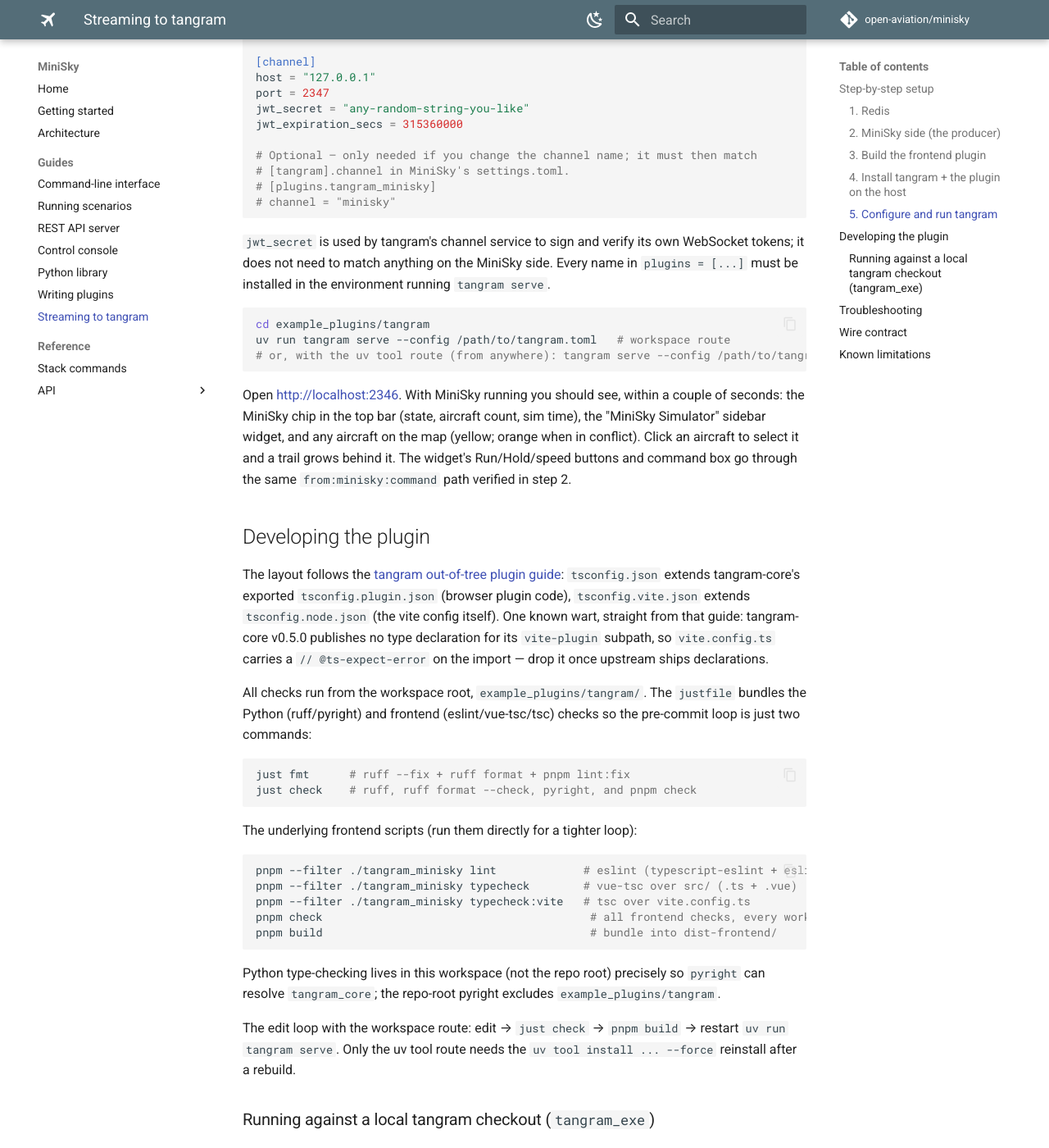
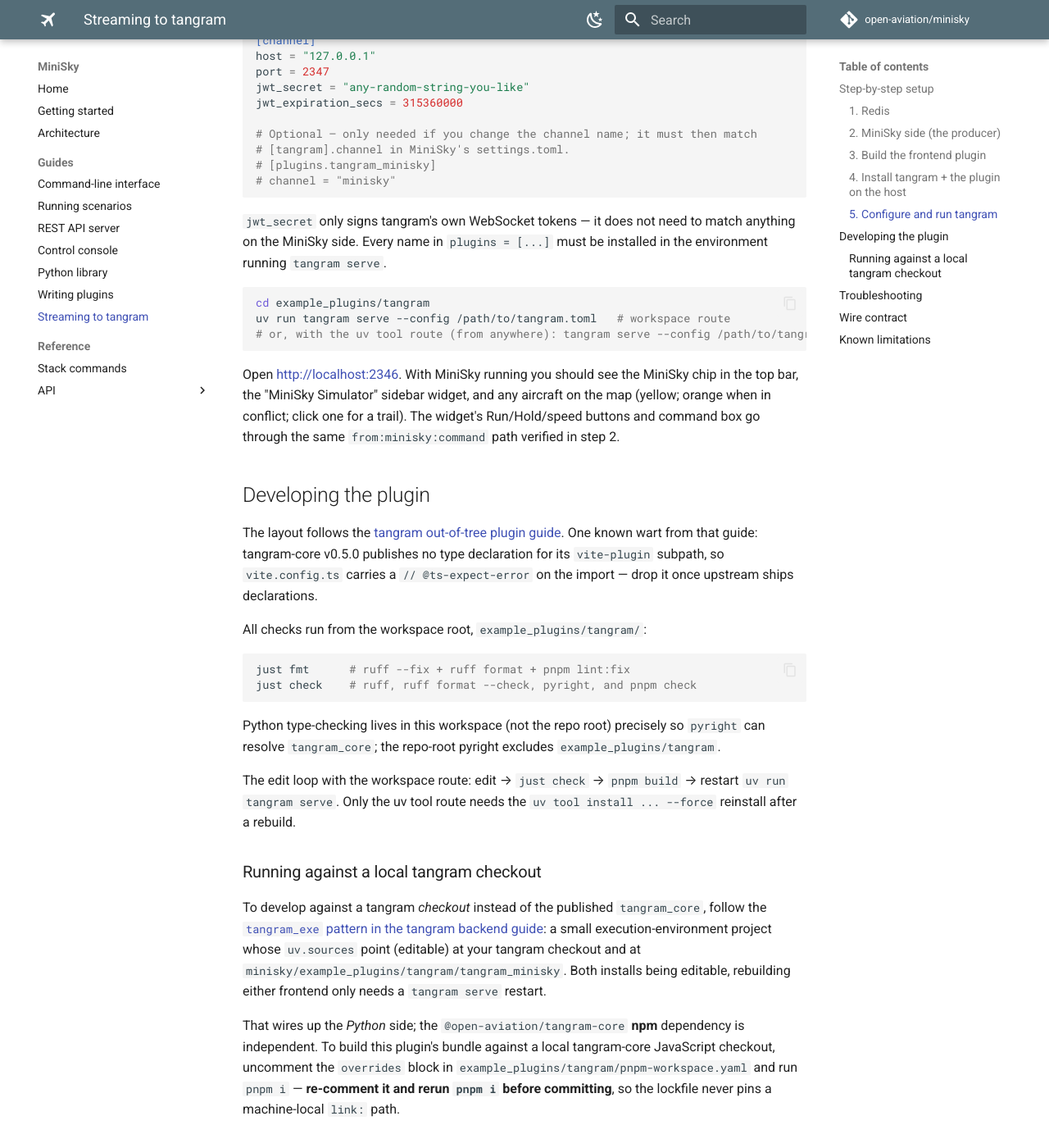
Before and after one commit to open-aviation/minisky, an MkDocs documentation site: the page built from docs/guides/tangram.md, in a window 1280 px wide and 1400 px high, scrolled down 3129 px. Shown: the whole window at 82% size. Built offline with MkDocs 1.6.1 and Material for MkDocs 9.7.7, drawn with Linux system fonts in a browser that asks for light colours; comment, search, counter and statistics services are not loaded; some of the changed text lies outside the part shown.

Commit message:
simplify tangram.md

````diff
--- a/docs/guides/tangram.md
+++ b/docs/guides/tangram.md
@@ -56,11 +56,9 @@
 ```
 
 This installs the `redis` client the `TANGRAM` bridge needs into the repo-root
-`.venv`. The MiniSky producer is deliberately decoupled from the tangram
-frontend: `tangram_core` and the plugin live in their own self-contained
-workspace at `example_plugins/tangram/` (a separate `.venv`, so its heavy,
-platform-specific `tangram_core` wheel never touches the MiniSky env). That
-half is set up in steps 3–4.
+`.venv`. The tangram half (`tangram_core` + the frontend plugin) lives in its
+own workspace at `example_plugins/tangram/` with a separate `.venv`, set up in
+steps 3–4 — the heavy `tangram_core` wheel never touches the MiniSky env.
 
 In `settings.toml`:
 
@@ -167,10 +165,9 @@
 # channel = "minisky"
 ```
 
-`jwt_secret` is used by tangram's channel service to sign and verify its own
-WebSocket tokens; it does not need to match anything on the MiniSky side.
-Every name in `plugins = [...]` must be installed in the environment running
-`tangram serve`.
+`jwt_secret` only signs tangram's own WebSocket tokens — it does not need to
+match anything on the MiniSky side. Every name in `plugins = [...]` must be
+installed in the environment running `tangram serve`.
 
 ```bash
 cd example_plugins/tangram
@@ -178,41 +175,25 @@
 # or, with the uv tool route (from anywhere): tangram serve --config /path/to/tangram.toml
 ```
 
-Open <http://localhost:2346>. With MiniSky running you should see, within a
-couple of seconds: the MiniSky chip in the top bar (state, aircraft count,
-sim time), the "MiniSky Simulator" sidebar widget, and any aircraft on the
-map (yellow; orange when in conflict). Click an aircraft to select it and a
-trail grows behind it. The widget's Run/Hold/speed buttons and command box go
-through the same `from:minisky:command` path verified in step 2.
+Open <http://localhost:2346>. With MiniSky running you should see the MiniSky
+chip in the top bar, the "MiniSky Simulator" sidebar widget, and any aircraft
+on the map (yellow; orange when in conflict; click one for a trail). The
+widget's Run/Hold/speed buttons and command box go through the same
+`from:minisky:command` path verified in step 2.
 
 ## Developing the plugin
 
 The layout follows the
-[tangram out-of-tree plugin guide](https://mode-s.org/tangram/plugins/frontend/):
-`tsconfig.json` extends tangram-core's exported `tsconfig.plugin.json`
-(browser plugin code), `tsconfig.vite.json` extends `tsconfig.node.json`
-(the vite config itself). One known wart, straight from that guide:
-tangram-core v0.5.0 publishes no type declaration for its `vite-plugin`
-subpath, so `vite.config.ts` carries a `// @ts-expect-error` on the import —
-drop it once upstream ships declarations.
+[tangram out-of-tree plugin guide](https://mode-s.org/tangram/plugins/frontend/).
+One known wart from that guide: tangram-core v0.5.0 publishes no type
+declaration for its `vite-plugin` subpath, so `vite.config.ts` carries a
+`// @ts-expect-error` on the import — drop it once upstream ships declarations.
 
-All checks run from the workspace root, `example_plugins/tangram/`. The
-`justfile` bundles the Python (ruff/pyright) and frontend (eslint/vue-tsc/tsc)
-checks so the pre-commit loop is just two commands:
+All checks run from the workspace root, `example_plugins/tangram/`:
 
 ```bash
 just fmt      # ruff --fix + ruff format + pnpm lint:fix
 just check    # ruff, ruff format --check, pyright, and pnpm check
-```
-
-The underlying frontend scripts (run them directly for a tighter loop):
-
-```bash
-pnpm --filter ./tangram_minisky lint             # eslint (typescript-eslint + eslint-plugin-vue)
-pnpm --filter ./tangram_minisky typecheck        # vue-tsc over src/ (.ts + .vue)
-pnpm --filter ./tangram_minisky typecheck:vite   # tsc over vite.config.ts
-pnpm check                                        # all frontend checks, every workspace package
-pnpm build                                        # bundle into dist-frontend/
 ```
 
 Python type-checking lives in this workspace (not the repo root) precisely so
@@ -223,56 +204,22 @@
 `pnpm build` → restart `uv run tangram serve`. Only the uv tool route needs
 the `uv tool install ... --force` reinstall after a rebuild.
 
-### Running against a local tangram checkout (`tangram_exe`)
+### Running against a local tangram checkout
 
 To develop against a tangram *checkout* instead of the published
-`tangram_core`, use the
-[`tangram_exe` pattern from the tangram backend guide](https://mode-s.org/tangram/plugins/backend/):
-a small execution-environment project outside both repositories whose
-`uv.sources` point at each local tree, e.g.
+`tangram_core`, follow the
+[`tangram_exe` pattern in the tangram backend guide](https://mode-s.org/tangram/plugins/backend/):
+a small execution-environment project whose `uv.sources` point (editable) at
+your tangram checkout and at
+`minisky/example_plugins/tangram/tangram_minisky`. Both installs being
+editable, rebuilding either frontend only needs a `tangram serve` restart.
 
-```
-workspace/
-├── tangram/          # tangram checkout
-├── minisky/          # this repository
-└── tangram_exe/
-    ├── pyproject.toml
-    └── tangram.toml
-```
-
-```toml
-# tangram_exe/pyproject.toml
-[project]
-name = "tangram-exe"
-version = "0.1.0"
-requires-python = ">=3.11"
-dependencies = ["tangram-core", "tangram-minisky"]
-
-[tool.uv.sources]
-tangram-core = { path = "../tangram/packages/tangram_core", editable = true }
-tangram-minisky = { path = "../minisky/example_plugins/tangram/tangram_minisky", editable = true }
-```
-
-```bash
-cd tangram_exe
-uv sync
-uv run tangram serve --config tangram.toml
-```
-
-Both installs are editable, so rebuilding either frontend (tangram-core's
-own, or this plugin's `pnpm build`) only needs a serve restart. Note that
-`tangram check-plugin` compares the plugin's npm dependency ranges against
-the *installed* tangram-core's expectations, so its verdict can differ
-between a checkout and the published release; the ranges in this repo track
-the published `tangram_core`.
-
-The `tangram_exe` project above wires up the *Python* side against a local
-tangram. The `@open-aviation/tangram-core` **npm** dependency is independent —
-to build this plugin's bundle against a local tangram-core JavaScript checkout,
-uncomment the `overrides` block in `example_plugins/tangram/pnpm-workspace.yaml`
-(pointing it at your local `packages/tangram_core`) and run `pnpm i`. It is a
-deliberately ugly manual toggle: **re-comment it and rerun `pnpm i` before
-committing**, so the lockfile never pins a machine-local `link:` path.
+That wires up the *Python* side; the `@open-aviation/tangram-core` **npm**
+dependency is independent. To build this plugin's bundle against a local
+tangram-core JavaScript checkout, uncomment the `overrides` block in
+`example_plugins/tangram/pnpm-workspace.yaml` and run `pnpm i` —
+**re-comment it and rerun `pnpm i` before committing**, so the lockfile never
+pins a machine-local `link:` path.
 
 ## Troubleshooting
 
````
